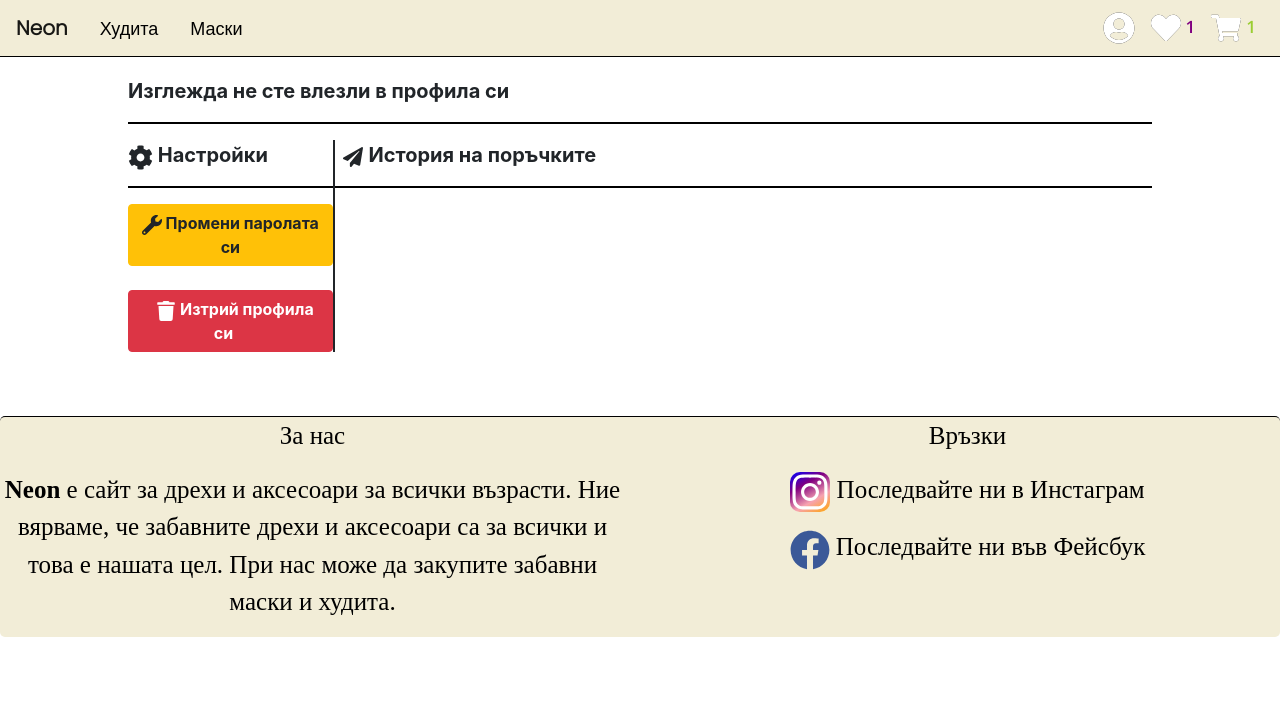
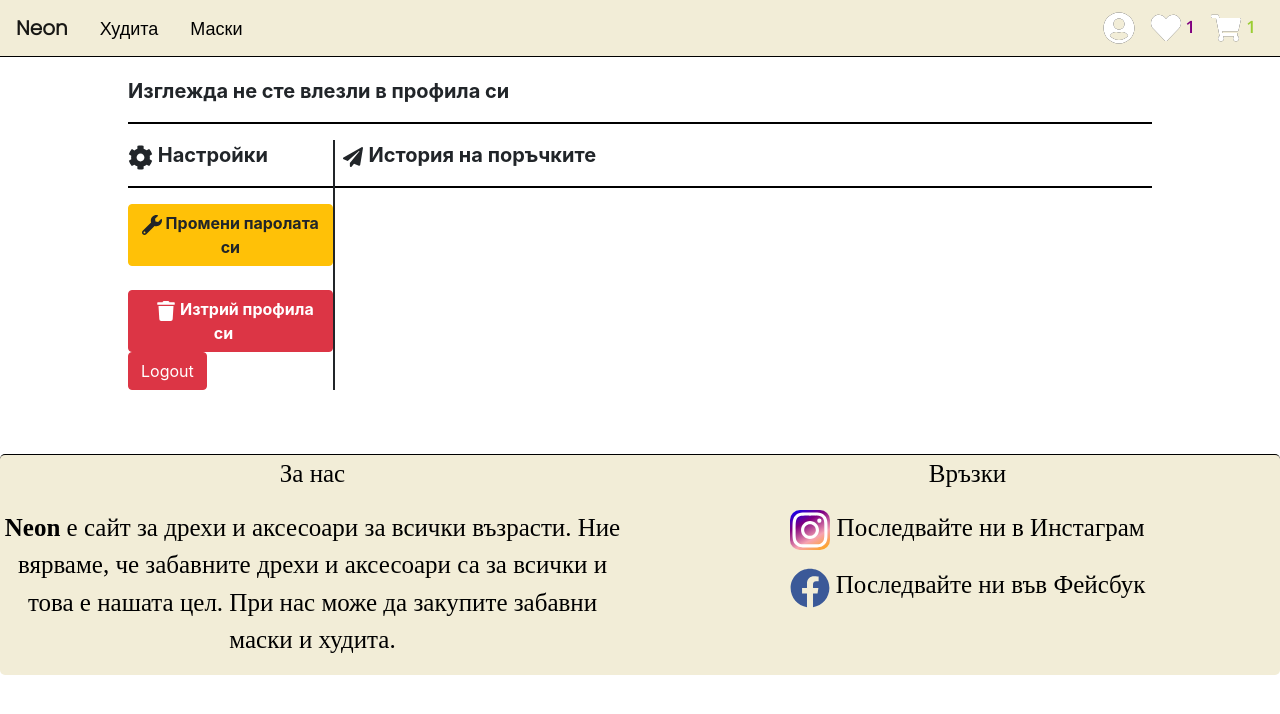
Before and after one commit to MartinYordanov374/WebStore-FullStack-Mockup, a React (Create React App) app: page /ProfilePage in a window 1280 px wide. Shown: the top 714 px of the page. Built offline with nearby package versions, Linux system fonts and the light colour scheme; a web font is replaced by a local one.

Commit message:
Added a logout functionality

```diff
--- a/src/Components/ProfilePage.js
+++ b/src/Components/ProfilePage.js
@@ -13,6 +13,9 @@ import './css/profilepage.css'
 export default function ProfilePage() {
     let cookieUsername = document.cookie;
     console.log('profile cookie', cookieUsername)
+    const logout=()=>{
+        document.cookie=`${cookieUsername}; expires=Thu, 01 Jan 1970 00:00:00 GMT;`
+    }
     return (
         <div className='profilePageWrapper'>
             <Navbar/>
@@ -62,7 +65,9 @@ export default function ProfilePage() {
                                 <span className='freeSpace'>...</span>
                             </span>
                         </Button>
-
+                        <Button className='btn-danger' onClick={logout}>
+                            Logout
+                        </Button>
 
 
                     </div>
```
Also changed, not shown: 1 other file (tests, documents, lock files or other folders).
